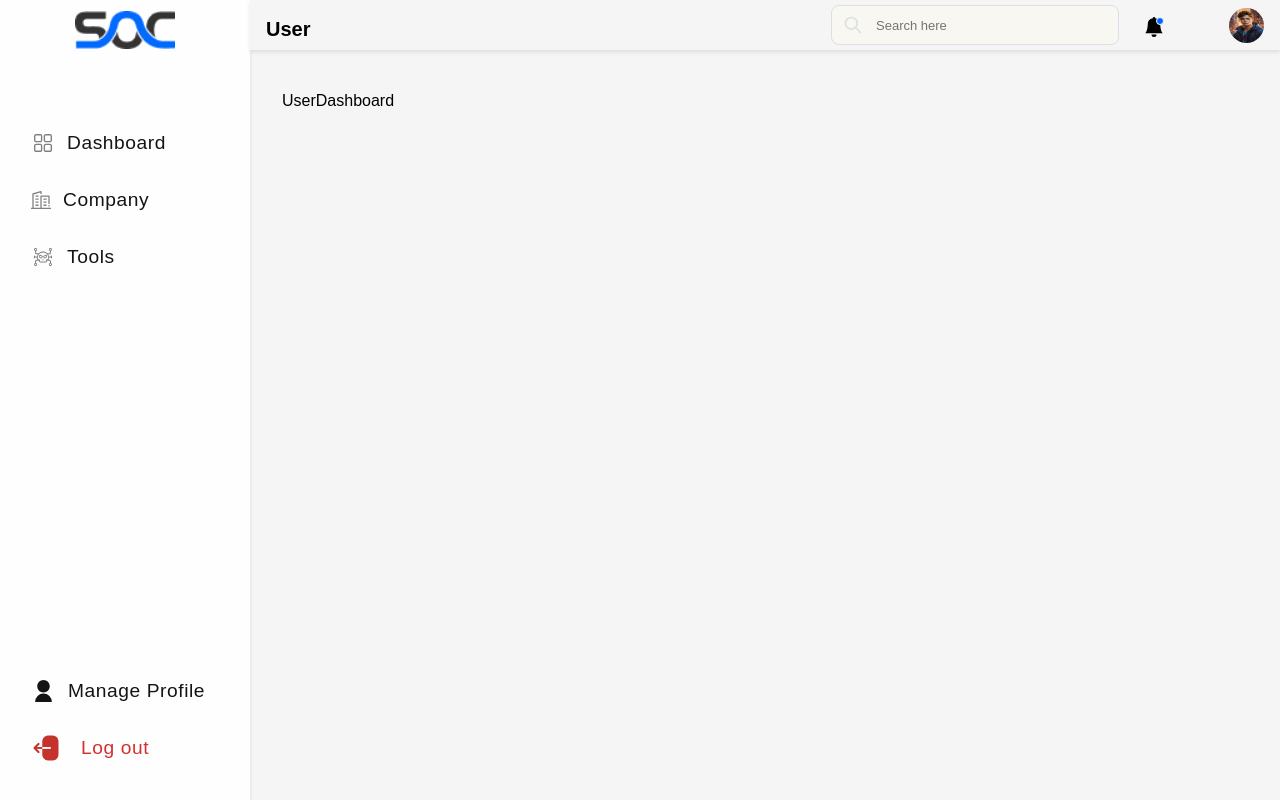
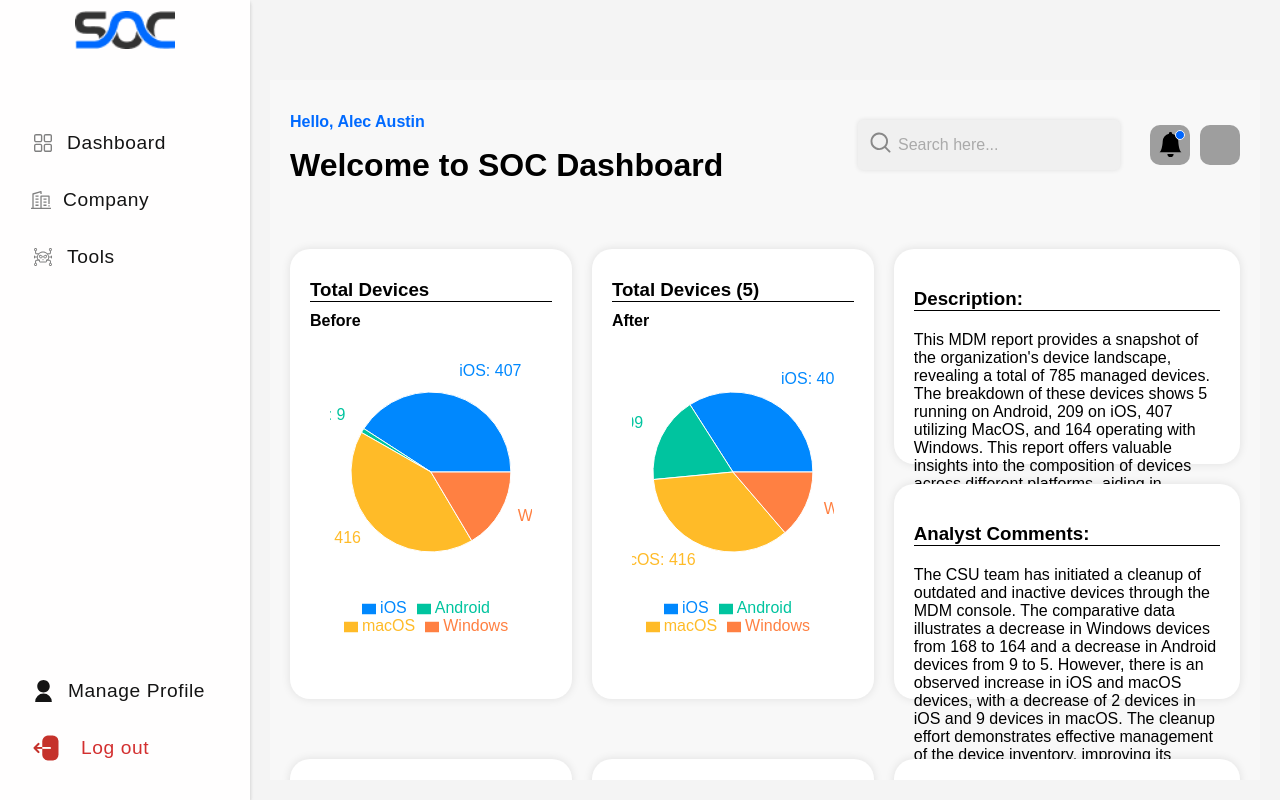
Before and after one commit to Faisal6454/SOC, a React (Vite) app: page /user in a window 1280 px wide. Built offline with nearby package versions, Linux system fonts and the light colour scheme; grey boxes are pictures that could not be loaded.

Commit message:
work on user-dashboard

```diff
--- a/src/users/components/shared/UserLayout.css
+++ b/src/users/components/shared/UserLayout.css
@@ -1,4 +1,4 @@
-.user-layout {
+.User-layout {
     display: flex;
     flex-direction: column;
   }
@@ -6,3 +6,94 @@
   .content {
     padding: 20px;
   }
+
+
+  .User-layout {
+    display: flex;
+  }
+
+  .content {
+    flex-grow: 1;
+    padding: 20px;
+  }
+
+
+  .UserLayout-Container {
+    width: 100%;
+    height: 100vh;
+    overflow: hidden;
+    display: flex;
+    flex-direction: row;
+  }
+
+  .Sidebar {
+    width: 250px; /* Adjust as needed */
+    flex-basis: 250px;
+    background-color: #f8f9fa; /* Adjust as needed */
+    z-index: 1;
+  }
+
+  .Navbar {
+    height: 60px; /* Adjust as needed */
+    flex-basis: 60px;
+    width: 100%;
+    background-color: #343a40; /* Adjust as needed */
+    z-index: 1;
+    position: fixed;
+    top: 0;
+    left: 0;
+    right: 0;
+  }
+
+  .UserLayout-Box {
+    display: flex;
+    flex-direction: column;
+    flex: 1;
+    overflow: hidden;
+    margin-top: 60px; /* Adjust to navbar height */
+    margin-left: 250px; /* Adjust to sidebar width */
+  }
+
+  .UserLayout-Outlet {
+    width: 100%;
+    flex: 1;
+    /* padding: 8px; */
+    min-height: 0;
+    overflow: auto;
+  }
+
+  /* Media queries for responsive design */
+
+  /* Small screens */
+  @media screen and (max-width: 768px) {
+    .UserLayout-Container {
+      flex-direction: column;
+    }
+
+    .Sidebar {
+      width: 100%;
+      height: 60px; /* Adjust as needed */
+      flex-basis: 60px;
+      position: fixed;
+      top: 60px; /* Adjust as needed */
+      left: 0;
+      right: 0;
+    }
+
+    .Navbar {
+      position: fixed;
+      top: 0;
+      left: 0;
+      right: 0;
+    }
+
+    .UserLayout-Box {
+      flex: 1;
+      margin-top: 40px; /* Adjust to navbar and sidebar height */
+      margin-left: 0;
+    }
+
+    .UserLayout-Outlet {
+    padding: 0;
+  }
+  }
--- a/src/users/components/shared/UserLayout.jsx
+++ b/src/users/components/shared/UserLayout.jsx
@@ -1,16 +1,29 @@
-import React from 'react';
+import React, { useState } from 'react';
 import { Outlet } from 'react-router-dom';
 import Sidebar from '../../../admin/components/shared/sidebar/SideBar';
-import Navbar from '../../../admin/components/shared/navbar/NavBar';
+// import Navbar from '../../../admin/components/shared/navbar/NavBar';
 import './UserLayout.css';
 
-const UserLayout = ({ toggleSidebar }) => {
+const UserLayout = () => {
+  const [isSidebarOpen, setIsSidebarOpen] = useState(false);
+
+  const toggleSidebar = () => {
+    setIsSidebarOpen(!isSidebarOpen);
+  };
+
   return (
-    <div className="user-layout">
-      <Sidebar />
-      <div className="content">
-        <Navbar toggleSidebar={toggleSidebar} />
-        <Outlet />
+    <div className="UserLayout-Container User-layout">
+      <div
+        className={`sidebar ${isSidebarOpen ? "open" : ""}`}
+        toggleSidebar={toggleSidebar}
+      >
+        <Sidebar />
+      </div>
+      <div className="UserLayout-Box content">
+        {/* <Navbar toggleSidebar={toggleSidebar} /> */}
+        <div className="UserLayout-Outlet">
+          <Outlet />
+        </div>
       </div>
     </div>
   );
--- a/src/users/pages/dashboard/UserDashboard.css
+++ b/src/users/pages/dashboard/UserDashboard.css
@@ -1,90 +1,248 @@
-.user-dashboard {
-   position: absolute;
-   left: 250px;
-   top: 60px;
-   padding: 2rem;
-}
-
-/* src/App.css */
+/* Base Styles */
 body {
   font-family: Arial, sans-serif;
-    background-color: #f5f5f5;
   margin: 0;
   padding: 0;
+  background-color: #f4f4f4;
 }
 
 .dashboard {
+  padding: 20px;
+}
+
+.dashboard-header {
   display: flex;
-    flex-direction: column;
+  justify-content: space-between;
   align-items: center;
 }
 
-  .header {
-    display: flex;
-    justify-content: space-between;
-    align-items: center;
-    width: 100%;
-    padding: 20px;
-    background-color: #fff;
-    box-shadow: 0 2px 4px rgba(0, 0, 0, 0.1);
+.dashboard-header-left h1 {
+  margin: 5px 0;
 }
 
-  .header h1 {
-    margin: 0;
-    font-size: 24px;
+.dashboard-header-left h2 {
+  font-size: medium;
+  color: #006AFF;
 }
 
-  .header h2 {
-    margin: 0;
-    font-size: 18px;
-  }
-
-  .header-right {
+.dashboard-header-right {
   display: flex;
   align-items: center;
 }
 
-  .header-right input {
-    margin-right: 20px;
-    padding: 8px;
-    border: 1px solid #ccc;
-    border-radius: 4px;
+.search-bar {
+  display: flex;
+  align-items: center;
+  background-color: #f0f0f0;
+  border-radius: 5px;
+  padding: 5px 10px;
+  box-shadow: 0 0 5px rgba(0, 0, 0, 0.1);
 }
 
-  .notification-bell {
-    margin-right: 20px;
-    font-size: 20px;
+.search-icon {
+  color: #888;
 }
 
-  .profile-avatar {
-    font-size: 20px;
+.search-bar input {
+  border: none;
+  background: transparent;
+  outline: none;
+  padding: 5px;
+  font-size: 16px;
+  color: #333;
+  width: 100%;
+  height: 40px;
+  border-radius: 5px;
 }
 
-  .main-content {
-    display: flex;
-    justify-content: space-between;
-    width: 100%;
-    padding: 20px;
+.search-bar input::placeholder {
+  color: #aaa;
 }
 
-  .charts-section {
+.icons {
+  display: flex;
+  align-items: center;
+  margin-left: 20px;
+}
+
+.icon {
+  display: flex;
+  align-items: center;
+  justify-content: center;
+  width: 40px;
+  height: 40px;
+  background-color: #ddd;
+  border-radius: 10px;
+  margin-left: 10px;
+  position: relative;
+}
+
+.bell-icon {
+  background-image: url('bell-icon.png');
+  background-size: cover;
+}
+
+.notification-dot {
+  width: 10px;
+  height: 10px;
+  background-color: rgb(0, 102, 255);
+  border-radius: 50%;
+  position: absolute;
+  top: 5px;
+  right: 5px;
+}
+
+.profile-icon {
+  background-image: url("https://png.pngtree.com/png-vector/20240312/ourmid/pngtree-avatar-cartoon-in-flat-style-png-image_11929222.png");
+  background-size: cover;
+  background-position: center;
+  background-repeat: no-repeat;
+}
+
+.dashboard-main {
+  display: flex;
+  flex-wrap: wrap;
+  gap: 20px;
+  margin-top: 20px;
+}
+
+.charts {
+  display: flex;
+  flex-wrap: wrap;
+  gap: 20px;
+  flex: 1 1 60%;
+}
+
+.chart {
+  background-color: white;
+  border-radius: 20px;
+  padding: 20px;
+  flex: 1 1 calc(50% - 20px);
+  box-shadow: 0 0 10px rgba(0, 0, 0, 0.1);
+  height: 450px;
+}
+
+.chart h3, .chart h4 {
+  margin: 10px 0;
+}
+
+.pie-chart, .bar-chart {
+  width: 100%;
+  height: 200px;
+  background-color: #eee;
+}
+
+.descriptions {
+  flex: 1 1 35%;
   display: flex;
   flex-direction: column;
-    flex: 2;
   gap: 20px;
+  margin-top: 40px;
 }
 
-  .descriptions-section {
-    display: flex;
-    flex-direction: column;
-    flex: 1;
-    gap: 20px;
+.description {
+  background-color: white;
+  border-radius: 20px;
+  padding: 20px;
+  box-shadow: 0 0 10px rgba(0, 0, 0, 0.1);
+  height: 215px;
 }
 
-  .chart-container,
-  .description-container {
-    background-color: #fff;
-    padding: 20px;
-    border-radius: 8px;
-    box-shadow: 0 2px 4px rgba(0, 0, 0, 0.1);
+.box-3 {
+  margin-top: 40px;
 }
+
+/* Responsive Styles */
+@media (max-width: 1200px) {
+  .dashboard-header-left h2 {
+    font-size: 18px;
+  }
+
+  .search-bar input {
+    width: 100%;
+  }
+}
+
+@media (max-width: 992px) {
+  .dashboard-header {
+    flex-direction: column;
+    align-items: flex-start;
+  }
+
+  .icons {
+    margin-left: 0;
+    margin-top: 10px;
+  }
+
+  .search-bar {
+    width: 100%;
+  }
+
+  .dashboard-main {
+    flex-direction: column;
+  }
+
+  .charts, .descriptions {
+    flex: 1 1 100%;
+  }
+
+  .chart, .description {
+    height: auto;
+  }
+}
+
+@media (max-width: 768px) {
+  .dashboard-header-left h1 {
+    font-size: 22px;
+  }
+
+  .dashboard-header-left h2 {
+    font-size: 16px;
+  }
+
+  .search-bar {
+    flex-direction: column;
+    width: 100%;
+  }
+
+  .search-bar input {
+    width: 100%;
+    padding: 10px;
+  }
+
+  .icons {
+    margin-left: 0;
+  }
+
+  .chart, .description {
+    flex: 1 1 100%;
+    height: auto;
+  }
+
+  .dashboard-main {
+    flex-direction: column;
+  }
+}
+
+@media (max-width: 576px) {
+  .dashboard-header-left h1 {
+    font-size: 18px;
+  }
+
+  .dashboard-header-left h2 {
+    font-size: 14px;
+  }
+
+  .icons {
+    flex-direction: column;
+    align-items: flex-start;
+  }
+
+  .icon {
+    margin: 5px 0;
+  }
+
+  .search-bar input {
+    padding: 10px;
+  }
+}
--- a/src/users/pages/dashboard/UserDashboard.jsx
+++ b/src/users/pages/dashboard/UserDashboard.jsx
@@ -1,61 +1,118 @@
 import React from 'react'
 import "./UserDashboard.css"
+import { BsBellFill } from "react-icons/bs";
+import { HiMiniMagnifyingGlass } from "react-icons/hi2";
+import CombinedChart from './components/CombinedChart';
+
 
 const UserDashboard = () => {
 
-  const pieDataBefore = {
-    labels: ['iOS', 'Android', 'MacOS', 'Windows'],
-    datasets: [
-      {
-        label: 'Total Devices Before',
-        data: [100, 150, 200, 250],
-        backgroundColor: ['#FF6384', '#36A2EB', '#FFCE56', '#4BC0C0'],
-        hoverBackgroundColor: ['#FF6384', '#36A2EB', '#FFCE56', '#4BC0C0'],
-      },
-    ],
-  };
+  const pieDataBefore = [
+    { name: 'iOS', value: 407 },
+    { name: 'Android', value: 9 },
+    { name: 'macOS', value: 416 },
+    { name: 'Windows', value: 164 },
+  ];
 
-  const pieDataAfter = {
-    labels: ['iOS', 'Android', 'MacOS', 'Windows'],
-    datasets: [
-      {
-        label: 'Total Devices After',
-        data: [110, 140, 210, 240],
-        backgroundColor: ['#FF6384', '#36A2EB', '#FFCE56', '#4BC0C0'],
-        hoverBackgroundColor: ['#FF6384', '#36A2EB', '#FFCE56', '#4BC0C0'],
-      },
-    ],
-  };
+  const pieDataAfter = [
+    { name: 'iOS', value: 407 },
+    { name: 'Android', value: 209 },
+    { name: 'macOS', value: 416 },
+    { name: 'Windows', value: 164 },
+  ];
 
-  const barDataBefore = {
-    labels: ['iOS', 'Android', 'MacOS', 'Windows'],
-    datasets: [
-      {
-        label: 'Non-Compliant Devices Before',
-        data: [6, 12, 4, 1],
-        backgroundColor: ['#FF6384', '#36A2EB', '#FFCE56', '#4BC0C0'],
-        hoverBackgroundColor: ['#FF6384', '#36A2EB', '#FFCE56', '#4BC0C0'],
-      },
-    ],
-  };
+  const barDataBefore = [
+    { name: 'Category 1', count: 6 },
+    { name: 'Category 2', count: 12 },
+    { name: 'Category 3', count: 4 },
+    { name: 'Category 4', count: 1 },
+  ];
 
-  const barDataAfter = {
-    labels: ['iOS', 'Android', 'MacOS', 'Windows'],
-    datasets: [
-      {
-        label: 'Non-Compliant Devices After',
-        data: [3, 8, 9, 2],
-        backgroundColor: ['#FF6384', '#36A2EB', '#FFCE56', '#4BC0C0'],
-        hoverBackgroundColor: ['#FF6384', '#36A2EB', '#FFCE56', '#4BC0C0'],
-      },
-    ],
-  };
-
+  const barDataAfter = [
+    { name: 'Category 1', count: 3 },
+    { name: 'Category 2', count: 8 },
+    { name: 'Category 3', count: 9 },
+    { name: 'Category 4', count: 2 },
+  ];
 
   return (
     <>
       <div className="user-dashboard">
-        UserDashboard
+      <div className="dashboard">
+      <header className="dashboard-header">
+        <div className="dashboard-header-left">
+          <h2>Hello, Alec Austin</h2>
+          <h1>Welcome to SOC Dashboard</h1>
+        </div>
+        <div className="dashboard-header-right">
+          <div className="search-bar">
+              <div className="search-icon">
+                <HiMiniMagnifyingGlass size={25} />
+              </div>
+                <input type="text" placeholder="Search here..." />
+          </div>
+          <div className="icons">
+            <div className="icon bell-icon">
+              <BsBellFill size={25} />
+              <span className="notification-dot"></span>
+            </div>
+            <div className="icon profile-icon"></div>
+          </div>
+        </div>
+      </header>
+      <main className="dashboard-main">
+        <div className="charts">
+          <div className="chart">
+            <h3>Total Devices</h3>
+            <h4>Before</h4>
+            <div className="chart-content">
+            <CombinedChart data={pieDataBefore} type="pie" />
+            </div>
+          </div>
+          <div className="chart">
+            <h3>Total Devices (5)</h3>
+            <h4>After</h4>
+            <div className="chart-content">
+            <CombinedChart data={pieDataAfter} type="pie" />
+            </div>
+          </div>
+          <div className="chart">
+            <h3>Non-Compliant Devices</h3>
+            <h4>Before</h4>
+            <div className="chart-content">
+            <CombinedChart data={barDataBefore} type="bar" />
+            </div>
+          </div>
+          <div className="chart">
+            <h3>Non-Compliant Devices</h3>
+            <h4>After</h4>
+            <div className="chart-content">
+            <CombinedChart data={barDataAfter} type="bar" />
+            </div>
+          </div>
+        </div>
+        <div className="descriptions">
+          <div className="description">
+            <h3>Description:</h3>
+            <p>This MDM report provides a snapshot of the organization's device landscape, revealing a total of 785  managed devices. The breakdown of these devices shows 5 running on Android, 209 on iOS, 407 utilizing MacOS, and 164 operating with Windows. This report offers valuable insights into the composition of devices across different platforms, aiding in efficient management and resource allocation.</p>
+          </div>
+          <div className="description">
+            <h3>Analyst Comments:</h3>
+            <p>The CSU team has initiated a cleanup of outdated and inactive devices through the MDM console. The comparative data illustrates a decrease in Windows devices from 168 to 164 and a decrease in Android devices from 9 to 5. However, there is an observed increase in iOS and macOS devices, with a decrease of 2 devices in iOS and 9 devices in macOS. The cleanup effort demonstrates effective management of the device inventory, improving its accuracy and relevance.</p>
+          </div>
+          <div className="description box-3">
+            <h3>Description:</h3>
+            <p>Currently, Flipp's MDM AirWatch has identified a total of 22 non-compliant devices which includes Endpoints and mobile devices. These devices are not currently meeting Flipp's established MDM policies and compliance standards. Non-compliance can pose security and operational risks to our organization.</p>
+          </div>
+          <div className="description">
+            <h3>Recommendations:</h3>
+            <p>1. CSU Recommends to Enforce encryption policy.
+               2. CSU Recommends to Configure encryption on non-compliant devices.
+               3. CSU Recommends to Educate users on encryption.</p>
+          </div>
+        </div>
+      </main>
+    </div>
       </div>
     </>
   )
--- /dev/null
+++ b/src/users/pages/dashboard/components/CombinedChart.jsx
@@ -0,0 +1,50 @@
+import React from 'react';
+import { PieChart, Pie, BarChart, Bar, XAxis, YAxis, CartesianGrid, Tooltip, Legend, Cell, ResponsiveContainer } from 'recharts';
+
+const COLORS = ['#0088FE', '#00C49F', '#FFBB28', '#FF8042'];
+
+const CombinedChart = ({ data, type, title }) => {
+  return (
+    <div className="chart-container">
+      {/* <h3>{title}</h3> */}
+      <ResponsiveContainer width="100%" height={300}>
+        {type === 'pie' ? (
+          <PieChart>
+            <Pie
+              data={data}
+              cx="50%"
+              cy="50%"
+              labelLine={false}
+              outerRadius={80}
+              fill="#8884d8"
+              dataKey="value"
+              label={({ name, value }) => `${name}: ${value}`}
+            >
+              {data.map((entry, index) => (
+                <Cell key={`cell-${index}`} fill={COLORS[index % COLORS.length]} />
+              ))}
+            </Pie>
+            <Tooltip />
+            <Legend />
+          </PieChart>
+        ) : (
+          <BarChart
+            data={data}
+            margin={{
+              top: 5, right: 30, left: 20, bottom: 5,
+            }}
+          >
+            <CartesianGrid strokeDasharray="3 3" />
+            <XAxis dataKey="name" />
+            <YAxis />
+            <Tooltip />
+            <Legend />
+            <Bar dataKey="count" fill="#8884d8" />
+          </BarChart>
+        )}
+      </ResponsiveContainer>
+    </div>
+  );
+};
+
+export default CombinedChart;
```
Lines whose indentation alone changed are shown as unchanged.
